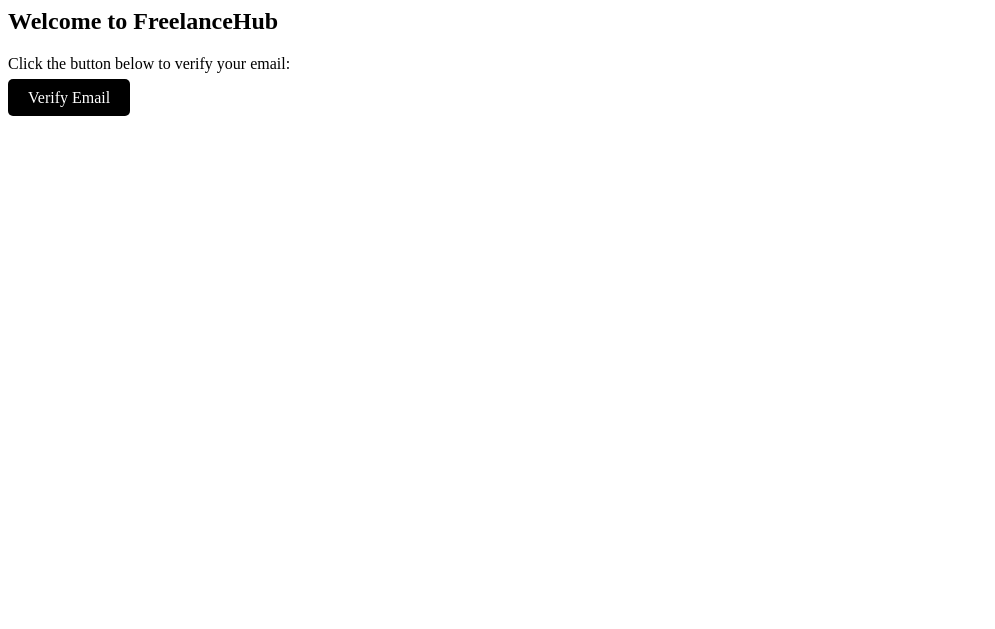
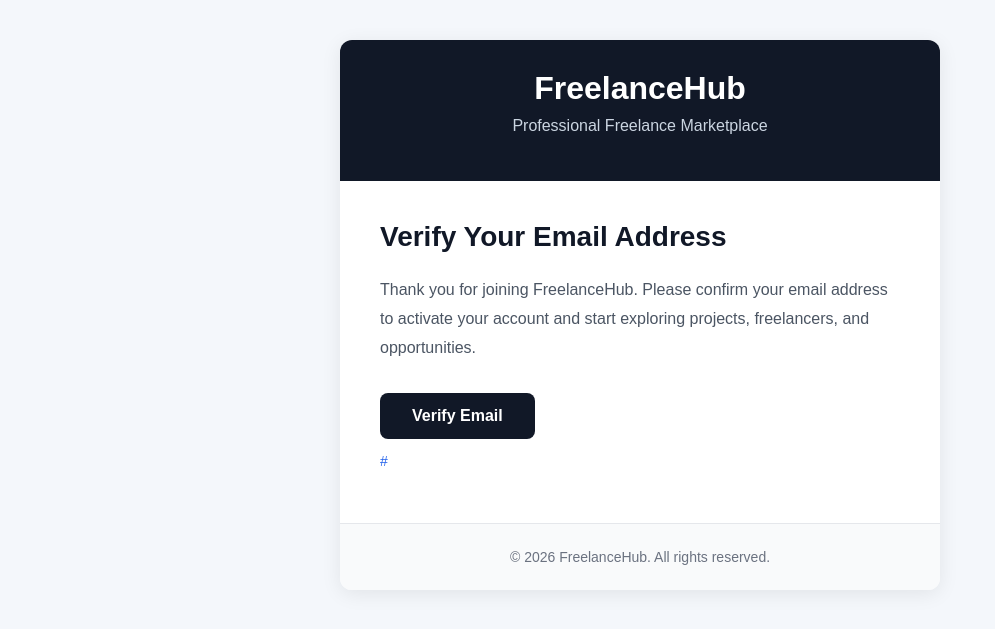
Before and after one commit to shazzad08/FreelanceHub, a Django app: template accounts/templates/accounts/confirm_email.html in a window 1280 px wide. Shown: the top 629 px of the page, without its empty margins (0-995 px from the left). Run offline with Django 5.2, Linux system fonts and the light colour scheme; the template is opened without the code that fills it: most values are stand-ins (such as "Sample title", 1, 10 or a date in 2020).

Commit message:
update confirm email template

```diff
--- a/accounts/templates/accounts/confirm_email.html
+++ b/accounts/templates/accounts/confirm_email.html
@@ -1,20 +1,145 @@
-<h2>
-    Welcome to FreelanceHub
+<!DOCTYPE html>
+<html>
+
+<head>
+    <meta charset="UTF-8">
+    <title>Email Verification</title>
+</head>
+
+<body style="
+    margin:0;
+    padding:0;
+    background:#f4f7fb;
+    font-family:Arial, Helvetica, sans-serif;
+">
+
+    <table width="100%" cellpadding="0" cellspacing="0">
+        <tr>
+            <td align="center" style="padding:40px 20px;">
+
+                <table width="600" cellpadding="0" cellspacing="0"
+                       style="
+                          background:#ffffff;
+                          border-radius:12px;
+                          overflow:hidden;
+                          box-shadow:0 4px 20px rgba(0,0,0,0.08);
+                       ">
+
+                    <!-- Header -->
+                    <tr>
+                        <td style="
+                            background:#111827;
+                            padding:30px;
+                            text-align:center;
+                        ">
+
+                            <h1 style="
+                                color:#ffffff;
+                                margin:0;
+                                font-size:32px;
+                                font-weight:bold;
+                            ">
+                                FreelanceHub
+                            </h1>
+
+                            <p style="
+                                color:#cbd5e1;
+                                margin-top:10px;
+                                font-size:16px;
+                            ">
+                                Professional Freelance Marketplace
+                            </p>
+
+                        </td>
+                    </tr>
+
+                    <!-- Body -->
+                    <tr>
+                        <td style="padding:40px;">
+
+                            <h2 style="
+                                margin-top:0;
+                                color:#111827;
+                                font-size:28px;
+                            ">
+                                Verify Your Email Address
                             </h2>
 
-<p>
-    Click the button below to verify your email:
+                            <p style="
+                                color:#4b5563;
+                                font-size:16px;
+                                line-height:1.8;
+                            ">
+                                Thank you for joining FreelanceHub.
+                                Please confirm your email address to activate
+                                your account and start exploring projects,
+                                freelancers, and opportunities.
                             </p>
+
+                            <!-- Button -->
+                            <table cellpadding="0" cellspacing="0" style="margin-top:30px;">
+                                <tr>
+                                    <td align="center">
 
                                         <a href="{{ confirm_link }}"
                                            style="
-      background:black;
-      color:white;
-      padding:10px 20px;
+                                              background:#111827;
+                                              color:#ffffff;
+                                              padding:14px 32px;
                                               text-decoration:none;
-      border-radius:5px;
+                                              border-radius:8px;
+                                              display:inline-block;
+                                              font-size:16px;
+                                              font-weight:bold;
                                            ">
 
                                             Verify Email
 
                                         </a>
+
+                                    </td>
+                                </tr>
+                            </table>
+
+
+
+                            <p style="
+                                word-break:break-all;
+                                color:#2563eb;
+                                font-size:14px;
+                            ">
+                                {{ confirm_link }}
+                            </p>
+
+                        </td>
+                    </tr>
+
+                    <!-- Footer -->
+                    <tr>
+                        <td style="
+                            background:#f9fafb;
+                            padding:25px;
+                            text-align:center;
+                            border-top:1px solid #e5e7eb;
+                        ">
+
+                            <p style="
+                                margin:0;
+                                color:#6b7280;
+                                font-size:14px;
+                            ">
+                                © 2026 FreelanceHub. All rights reserved.
+                            </p>
+
+                        </td>
+                    </tr>
+
+                </table>
+
+            </td>
+        </tr>
+    </table>
+
+</body>
+
+</html>
```
Lines whose indentation alone changed are shown as unchanged.
